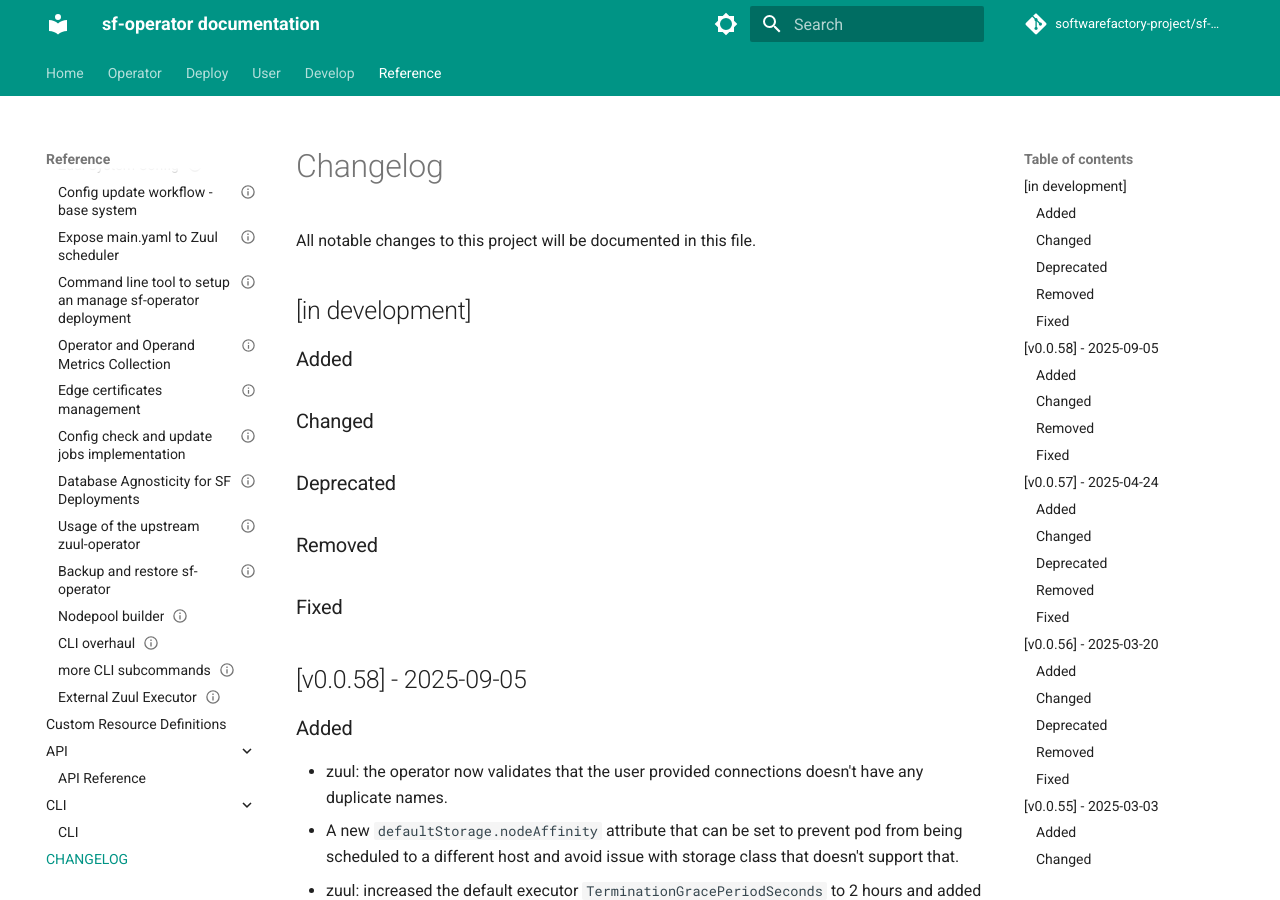
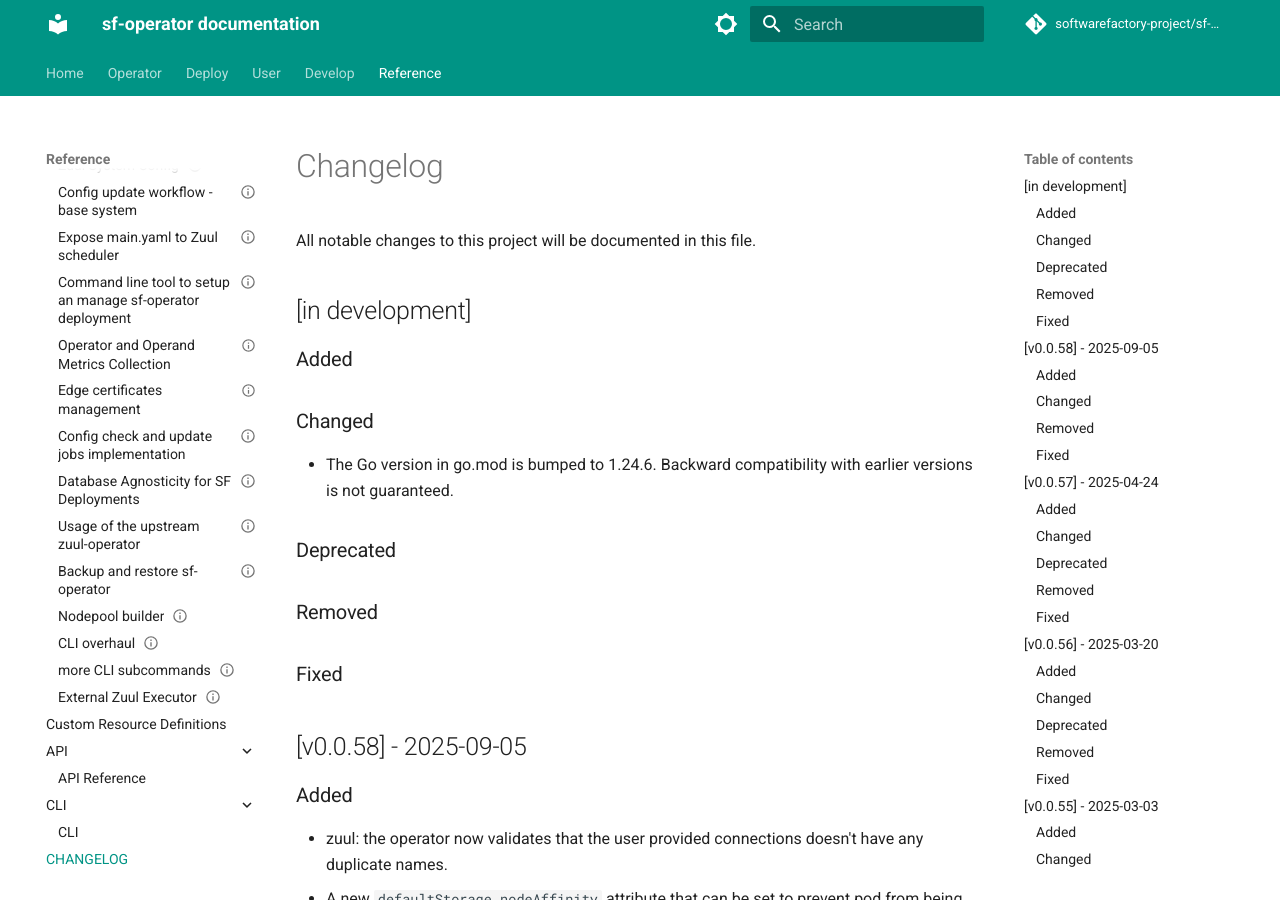
Before and after one commit to softwarefactory-project/sf-operator, an MkDocs documentation site: the page built from doc/reference/CHANGELOG.md, in a window 1280 px wide and 900 px high. Built offline with MkDocs 1.6.1 and Material for MkDocs 9.7.7, drawn with Linux system fonts in a browser that asks for light colours; comment, search, counter and statistics services are not loaded.

Commit message:
bump go to 1.24.6
Following a failed vuln-check, bump go.

Also consolidate pods checks in test-deploy-zero-replica to ensure
zuul-executor, zuul-web are properly running.

Change-Id: Ie68248613c54763860ee472d56b34d2620a1b83d

```diff
--- a/doc/reference/CHANGELOG.md
+++ b/doc/reference/CHANGELOG.md
@@ -6,6 +6,9 @@
 
 ### Added
 ### Changed
+
+- The Go version in go.mod is bumped to 1.24.6. Backward compatibility with earlier versions is not guaranteed.
+
 ### Deprecated
 ### Removed
 ### Fixed
```
Also changed, not shown: 4 other files.
